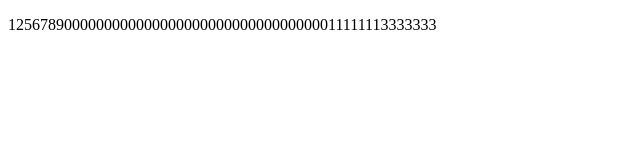
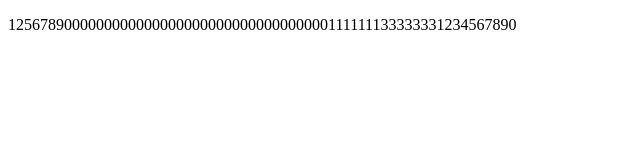
Before and after one commit to yoshiiiiiiiiiiiii/test1234, a plain HTML site: page index.html in a window 1280 px wide. Shown: the whole page, without its empty margins (0-640 px from the left). Drawn offline with Linux system fonts and the light colour scheme.

Commit message:
Update index.html

```diff
--- a/index.html
+++ b/index.html
@@ -6,6 +6,6 @@
     <title>Document</title>
 </head>
 <body>
-    <p>125678900000000000000000000000000000000011111113333333</p>
+    <p>1256789000000000000000000000000000000000111111133333331234567890</p>
 </body>
 </html>
```
